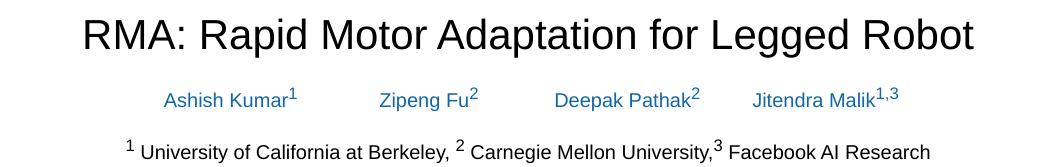
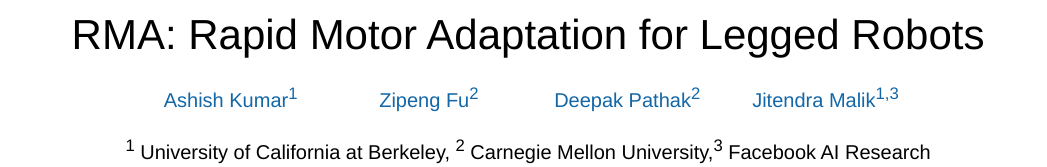
Before and after one commit to ashish-kmr/rma-legged-robots, a plain HTML site: page index.html in a window 1280 px wide. Shown: the top 167 px of the page, without its empty margins (112-1159 px from the left). Drawn offline with Linux system fonts and the light colour scheme; a script that the page names is missing.

Commit message:
misspell in title

```diff
--- a/index.html
+++ b/index.html
@@ -13,7 +13,7 @@
       <tr>
         <td>
           <center>
-            <span style="font-size:42px">RMA: Rapid Motor Adaptation for Legged Robot</span>
+            <span style="font-size:42px">RMA: Rapid Motor Adaptation for Legged Robots</span>
           </center>
           <br />
         </td>
```
